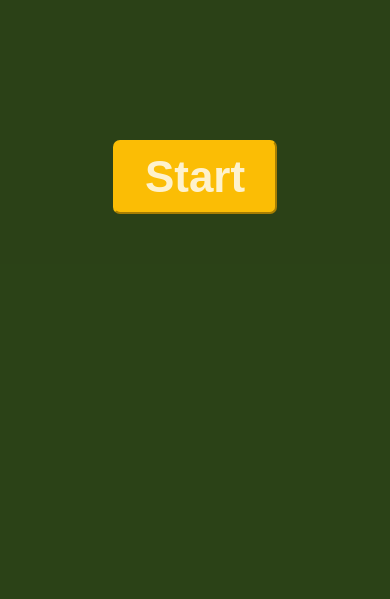
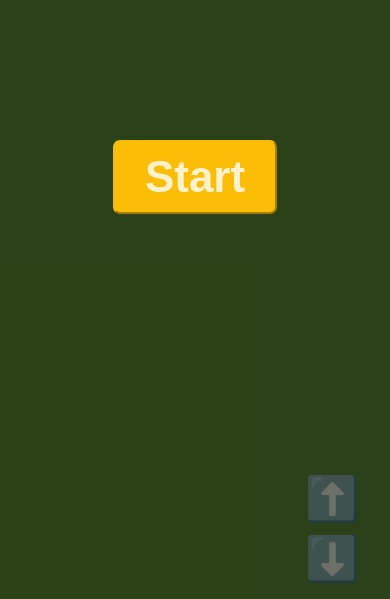
Before and after one commit to Mindaugas-Jacionis/christmas-2k18-game, a website: page src/index.html in a window 390 px wide. Shown: the part 245-844 px from the top of the page. Drawn offline with Linux system fonts and the light colour scheme.

Commit message:
Adds mobile conreols

```diff
--- a/src/scripts/index.js
+++ b/src/scripts/index.js
@@ -6,12 +6,15 @@
   const scoreSpan = document.createElement("span");
   const timerBoard = document.createElement("div");
   const timerSpan = document.createElement("span");
+  const mobileControls = document.createElement("div");
+  const buttonUp = document.createElement("button");
+  const buttonDown = document.createElement("button");
   const present = "🎁";
   const interval = 10;
   const appPaddingVertical = 100;
   // using keyCode instead of key, as in other languages symbol might differ
-  const upKeyCodes = [87, 38]; // w & arrow up
-  const downKeyCodes = [83, 40]; // s & arrow down
+  const upKeyCodes = [87, 38, "up"]; // w & arrow up
+  const downKeyCodes = [83, 40, "down"]; // s & arrow down
   let controlsInterval = -1;
   let gameInterval = -1;
   let score = 0;
@@ -29,6 +32,17 @@
   scoreBoard.appendChild(scoreSpan);
   scoreSpan.textContent = score;
 
+  mobileControls.className = "Mobile-controls";
+  buttonUp.type = "button";
+  buttonDown.type = "button";
+  buttonUp.className = "Mobile-controls--button";
+  buttonDown.className = "Mobile-controls--button";
+  buttonUp.textContent = "⬆️";
+  buttonDown.textContent = "⬇️";
+
+  mobileControls.appendChild(buttonUp);
+  mobileControls.appendChild(buttonDown);
+
   timerBoard.className = "Timer";
   timerBoard.textContent = "Time Left: ";
   timerBoard.appendChild(timerSpan);
@@ -38,7 +52,11 @@
   board.appendChild(timerBoard);
   app.appendChild(board);
   app.appendChild(christmasTree);
+  app.appendChild(mobileControls);
   app.style.padding = `${appPaddingVertical}px 0`;
+
+  buttonUp.addEventListener("click", () => {});
+  buttonDown.addEventListener("click", () => {});
 
   const checkCollision = currentPresent => {
     const horizontalCollision =
@@ -78,6 +96,11 @@
     }
   };
 
+  const clearControls = () => {
+    clearInterval(controlsInterval);
+    controlsInterval = -1;
+  };
+
   const render = () => {
     allPresents.forEach(currentPresent => {
       if (checkCollision(currentPresent)) {
@@ -106,9 +129,11 @@
   const finishGame = () => {
     const overlay = document.createElement("div");
     const restartButton = document.createElement("button");
+    const finalScore = document.createElement("p");
     const message = document.createElement("p");
 
-    overlay.className = "Overlay__column";
+    overlay.className = "Finish Overlay__column";
+    overlay.appendChild(finalScore);
     overlay.appendChild(message);
     overlay.appendChild(restartButton);
 
@@ -116,6 +141,7 @@
     restartButton.textContent = "Restart";
 
     message.className = "Message";
+    finalScore.textContent = `Your score: ${score}`;
     message.textContent =
       "You are amazing! Happy holidays! Keep on rocking next year!";
 
@@ -171,12 +197,20 @@
     });
   };
 
+  buttonUp.addEventListener("mousedown", () =>
+    handleControls({ keyCode: "up" })
+  );
+  buttonDown.addEventListener("mousedown", () =>
+    handleControls({ keyCode: "down" })
+  );
+
+  buttonUp.addEventListener("mouseup", clearControls);
+  buttonDown.addEventListener("mouseup", clearControls);
+  buttonUp.addEventListener("mouseleave", clearControls);
+  buttonDown.addEventListener("mouseleave", clearControls);
+
   render();
   window.addEventListener("load", renderStart);
   document.addEventListener("keydown", handleControls);
-  document.addEventListener("keyup", () => {
-    console.log();
-    clearInterval(controlsInterval);
-    controlsInterval = -1;
-  });
+  document.addEventListener("keyup", clearControls);
 })();
--- a/src/style/index.css
+++ b/src/style/index.css
@@ -100,7 +100,7 @@ button:hover {
   flex-direction: column;
 }
 
-.Message {
+.Finish p {
   color: #fff;
   font-size: 44px;
   line-height: 68px;
@@ -108,3 +108,20 @@ button:hover {
   text-align: center;
   padding: 0 20vw;
 }
+
+.Mobile-controls {
+  display: flex;
+  flex-direction: column;
+  position: absolute;
+  right: 20px;
+  bottom: 10px;
+}
+
+.Mobile-controls--button {
+  padding: 0;
+  background: transparent;
+  border-width: 0px;
+  line-height: 40px;
+  margin: 10px;
+  outline: transparent;
+}
```
